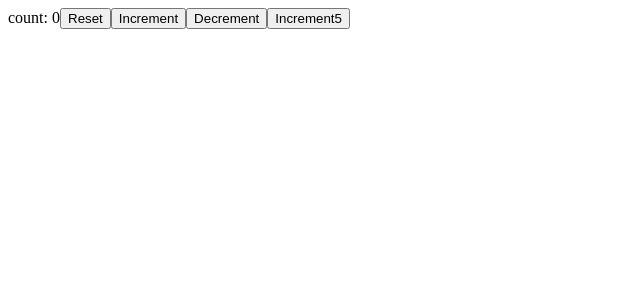
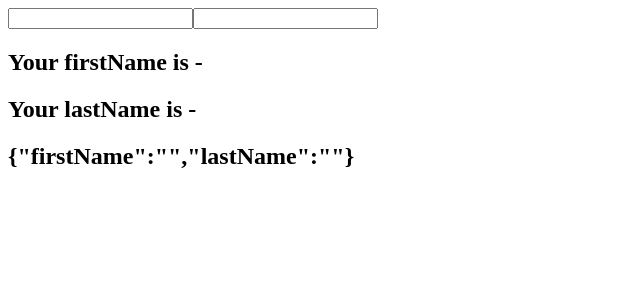
Before and after one commit to Ajdev11/hooks, a React (Create React App) app: page / in a window 1280 px wide. Shown: the top 300 px of the page, without its empty margins (0-640 px from the left). Built offline with nearby package versions, Linux system fonts and the light colour scheme.

Commit message:
usestate in Object

```diff
--- a/src/App.js
+++ b/src/App.js
@@ -1,6 +1,7 @@
 import React, { Component } from "react";
-import HooksCounter from "./HooksComponents/HooksCounter";
-import HooksCounter2 from "./HooksComponents/HooksCounter2";
+//import HooksCounter from "./HooksComponents/HooksCounter";
+//import HooksCounter2 from "./HooksComponents/HooksCounter2";
+import HooksCounter3 from "./HooksComponents/HooksCounter3";
 //import ClickCounter from "./clickCounter";
 //import MouseHover from "./Components/MouseHover";
 //import ClickCount from "./Components/clickCount";
@@ -30,9 +31,10 @@ class App extends Component {
       <ComponentC />
       </UserProvider>
        <HooksCounter />
+      <HooksCounter2 />
       </>*/
       <>
-     <HooksCounter2 />
+      <HooksCounter3 />
       </>
     );
   }
--- a/src/HooksComponents/HooksCounter2.jsx
+++ b/src/HooksComponents/HooksCounter2.jsx
@@ -1,23 +1,23 @@
-import React from 'react'
-import { useState } from 'react'
+import React from "react";
+import { useState } from "react";
 
 function HooksCounter2() {
-    const initialCount = 0
-    const [count, setCount] = useState(initialCount)
-  const incrementFive=()=>{
-        for(let i=0; i<5; i++){
-            setCount(prevCount => prevCount + 1)
-        }
+  const initialCount = 0;
+  const [count, setCount] = useState(initialCount);
+  const incrementFive =()=>{
+    for(let i=0; i<5; i++){
+        setCount(prevCount=> prevCount +1)
     }
+  }
   return (
     <div>
       count: {count}
       <button onClick={()=>setCount(initialCount)}>Reset</button>
-      <button onClick={()=> setCount(prevCount => prevCount + 1)}>Increment</button>
-      <button onClick={()=> setCount(prevCount => prevCount - 1)}>Decrement</button>
-      <button onClick={incrementFive}>Increment5</button>
+      <button onClick={()=>setCount(prevCount=> prevCount +1)}>Increment</button>
+      <button onClick={()=>setCount(prevCount=> prevCount -1)}>Decrement</button>
+      <button onClick={incrementFive}>IncreaseBy5</button>
     </div>
-  )
+  );
 }
 
-export default HooksCounter2
+export default HooksCounter2;
--- /dev/null
+++ b/src/HooksComponents/HooksCounter3.jsx
@@ -0,0 +1,16 @@
+import React, {useState} from 'react'
+
+function HooksCounter3() {
+    const [name, setName] = useState({firstName: "", lastName: ""})
+  return (
+      <form>
+        <input type="" value={name.firstName} onChange={e=>setName({...name, firstName: e.target.value})} />
+        <input type="" value={name.lastName} onChange={e=>setName({...name, lastName: e.target.value})} />
+        <h2>Your firstName is -{name.firstName}</h2>
+        <h2>Your lastName is -{name.lastName}</h2>
+        <h2>{JSON.stringify(name)}</h2>
+      </form>
+  )
+}
+
+export default HooksCounter3
```
